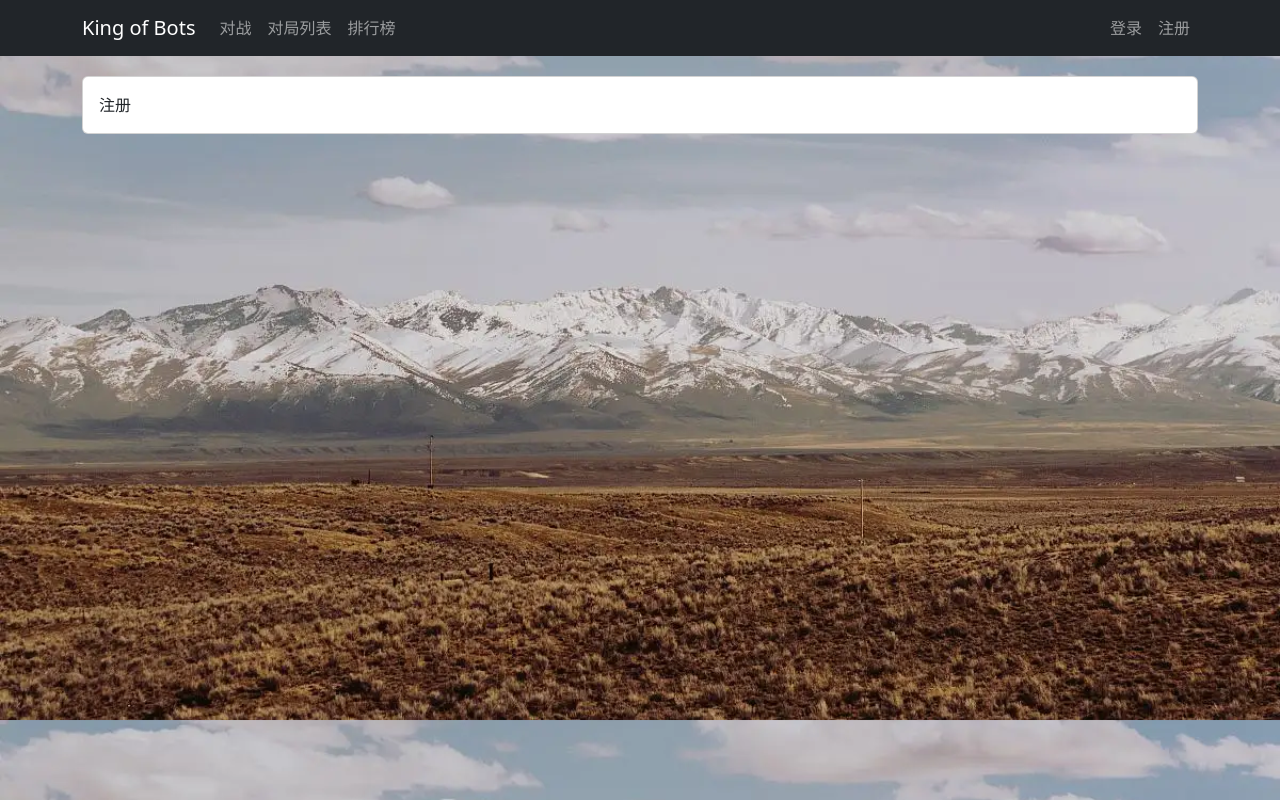
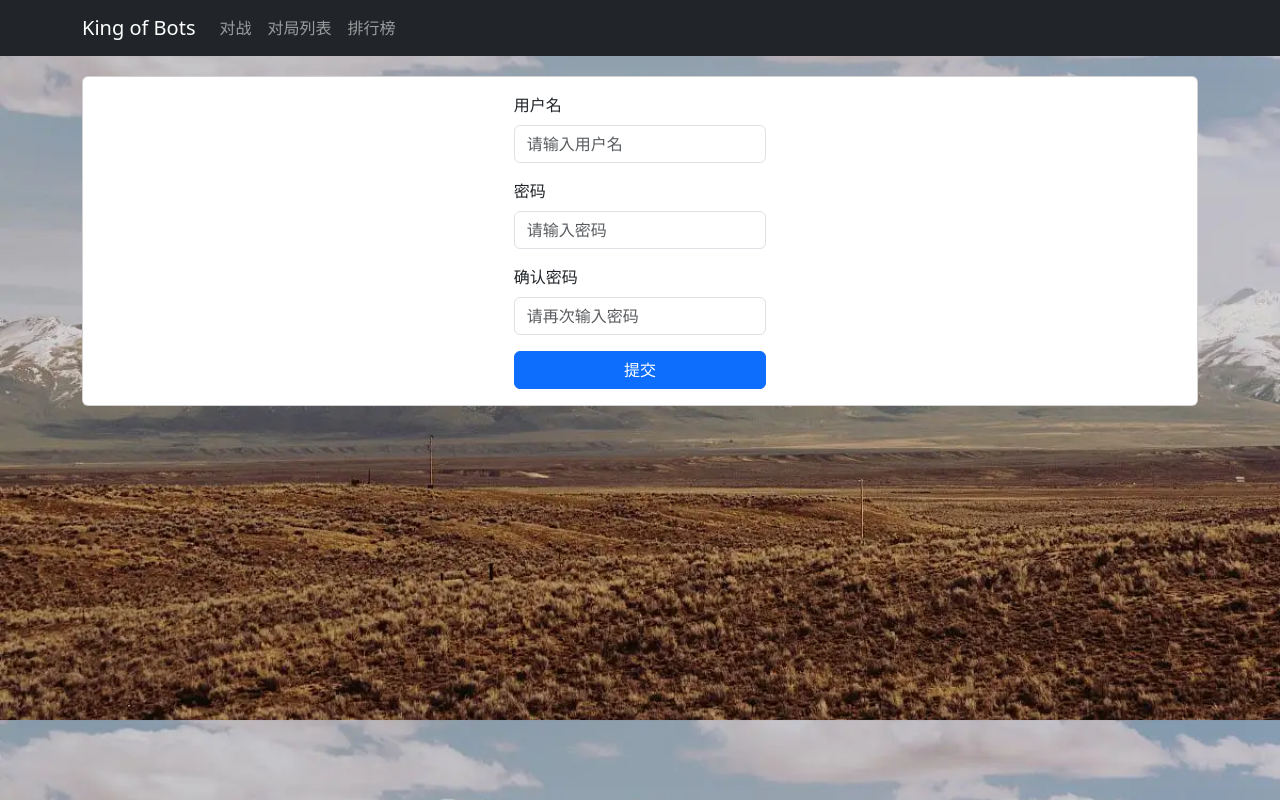
Before and after one commit to czhendan/kob, a Vue app in the folder web/: page /user/account/register in a window 1280 px wide. Built offline with nearby package versions, Linux system fonts and the light colour scheme.

Commit message:
实现注册页面和授权页面和登录持续化

```diff
--- a/web/src/components/NavBar.vue
+++ b/web/src/components/NavBar.vue
@@ -35,7 +35,7 @@
                         </ul>
                     </li>
                 </ul>
-                <ul class="navbar-nav" v-else>
+                <ul class="navbar-nav" v-else-if="!$store.state.user.pulling_info">
                     <li class="nav-item">
                         <router-link class="nav-link" :to="{name: 'user_account_login'}" role="button">
                             登录
--- a/web/src/router/index.js
+++ b/web/src/router/index.js
@@ -6,47 +6,72 @@
 import NotFound from '../views/error/NotFound.vue';
 import UserAccountLoginView from '@/views/user/account/UserAccountLoginView.vue';
 import UserAccountRegisterView from '@/views/user/account/UserAccountRegisterView.vue';
+import store from '@/store/index';
 
 const routes = [
     {
         path: "/",
         name: "home",
         redirect: "/pk/",
+        meta: {
+            requestAuth: true,
+        },
     },
     {
         path: "/pk/",
         name: "pk_index",
         component: PKIndexView,
+        meta: {
+            requestAuth: true,
+        },
     },
     {
         path: "/record/",
         name: "record_index",
         component: RecordIndexView,
+        meta: {
+            requestAuth: true,
+        },
     },
     {
         path: "/ranklist/",
         name: "ranklist_index",
         component: RankListIndexView,
+        meta: {
+            requestAuth: true,
+        },
     },
     {
         path: "/user/bot/",
         name: "user_bot_index",
         component: UserBotIndexView,
+        meta: {
+            requestAuth: true,
+        },
     },
     {
         path: "/user/account/login/",
         name: "user_account_login",
         component: UserAccountLoginView,
+        meta: {
+            requestAuth: false,
+        },
     },
     {
         path: "/user/account/register/",
         name: "user_account_register",
         component: UserAccountRegisterView,
+        meta: {
+            requestAuth: false,
+        },
     },
     {
         path: "/404/",
         name: "404",
         component: NotFound,
+        meta: {
+            requestAuth: false,
+        },
     },
     {
         path: "/:catchAll(.*)",
@@ -59,4 +84,13 @@
   routes,
 })
 
+router.beforeEach((to, from, next) => {
+    if (to.meta.requestAuth && !store.state.user.is_login) {
+        next({name: 'user_account_login'});
+    }
+    else {
+        next();
+    }
+})
+
 export default router
--- a/web/src/store/user.js
+++ b/web/src/store/user.js
@@ -7,6 +7,7 @@
         photo: "",
         token: "",
         is_login: false,
+        pulling_info: true, // 是否正在从云端拉取信息
     },
     getters: {
     },
@@ -27,6 +28,9 @@
             state.token = "";
             state.is_login = false;
         },
+        updatePullingInfo(state, pulling_info) {
+            state.pulling_info = pulling_info;
+        },
     },
     actions: {
         login(context, data) {
@@ -39,6 +43,7 @@
                 },
                 success(resp) {
                     if (resp.error_message === "success") {
+                        localStorage.setItem("jwt_token", resp.token);
                         context.commit("updateToken", resp.token);
                         data.success(resp);
                     }
@@ -76,6 +81,7 @@
             });
         },
         logout(context) {
+            localStorage.removeItem("jwt_token");
             context.commit("logout");
         },
     },
--- a/web/src/views/user/account/UserAccountLoginView.vue
+++ b/web/src/views/user/account/UserAccountLoginView.vue
@@ -1,5 +1,5 @@
 <template>
-    <ContentField>
+    <ContentField v-if="!$store.state.user.pulling_info">
         <div class="row justify-content-md-center">
             <div class="col-3">
                 <form @submit.prevent="login">
@@ -35,6 +35,23 @@
         let password = ref('');
         let error_message = ref('');
 
+        const jwt_token = localStorage.getItem("jwt_token");
+        if (jwt_token) {
+            store.commit("updateToken", jwt_token);
+            store.dispatch("getinfo", {
+                success() {
+                    router.push({name: 'home'});
+                    store.commit("updatePullingInfo", false);
+                },
+                error() {
+                    store.commit("updatePullingInfo", false);
+                },
+            })
+        }
+        else {
+            store.commit("updatePullingInfo", false);
+        }
+
         const login = () => {
             error_message.value = '';
             store.dispatch("login", {
@@ -44,7 +61,6 @@
                     store.dispatch("getinfo", {
                         success() {
                             router.push({name: 'home'});
-                            console.log(store.state.user);
                         },
                         error() {}
                     })
--- a/web/src/views/user/account/UserAccountRegisterView.vue
+++ b/web/src/views/user/account/UserAccountRegisterView.vue
@@ -1,18 +1,81 @@
 <template>
     <ContentField>
-        注册
+        <div class="row justify-content-md-center">
+            <div class="col-3">
+                <form @submit.prevent="register">
+                    <div class="mb-3">
+                        <label for="username" class="form-label">用户名</label>
+                        <input v-model="username" type="text" class="form-control" id="username" placeholder="请输入用户名">
+                    </div>
+                    <div class="mb-3">
+                        <label for="password" class="form-label">密码</label>
+                        <input v-model="password" type="text" class="form-control" id="password" placeholder="请输入密码">
+                    </div>
+                    <div class="mb-3">
+                        <label for="confirmedPassword" class="form-label">确认密码</label>
+                        <input v-model="confirmedPassword" type="text" class="form-control" id="confirmedPassword" placeholder="请再次输入密码">
+                    </div>
+                    <div class="error-message">{{ error_message }}</div>
+                    <button type="submit" class="btn btn-primary">提交</button>
+                </form>
+            </div>
+        </div>
     </ContentField>
 </template>
 
 <script>
 import ContentField from "@/components/ContentField.vue";
+import { ref } from "vue";
+import router from "@/router/index";
+import $ from 'jquery';
 
 export default {
     components: {
         ContentField,
-     },
+    },
+    setup() {
+        let username = ref('');
+        let password = ref('');
+        let confirmedPassword = ref('');
+        let error_message = ref('');
+
+        const register = () => {
+            $.ajax({
+                url: "http://127.0.0.1:3000/user/account/register/",
+                type: "post",
+                data: {
+                    username: username.value,
+                    password: password.value,
+                    confirmedPassword: confirmedPassword.value,
+                },
+                success(resp) {
+                    if (resp.error_message === "success") {
+                        router.push({name: "user_account_login"});
+                    }
+                    else {
+                        error_message.value = resp.error_message;
+                    }
+                },
+            });
+        }
+
+        return {
+            username,
+            password,
+            confirmedPassword,
+            error_message,
+            register,
+        }
+    },
 }
 </script>
 
 <style scoped>
+button {
+    width: 100%;
+}
+
+div.error-message {
+    color: red;
+}
 </style>
```
